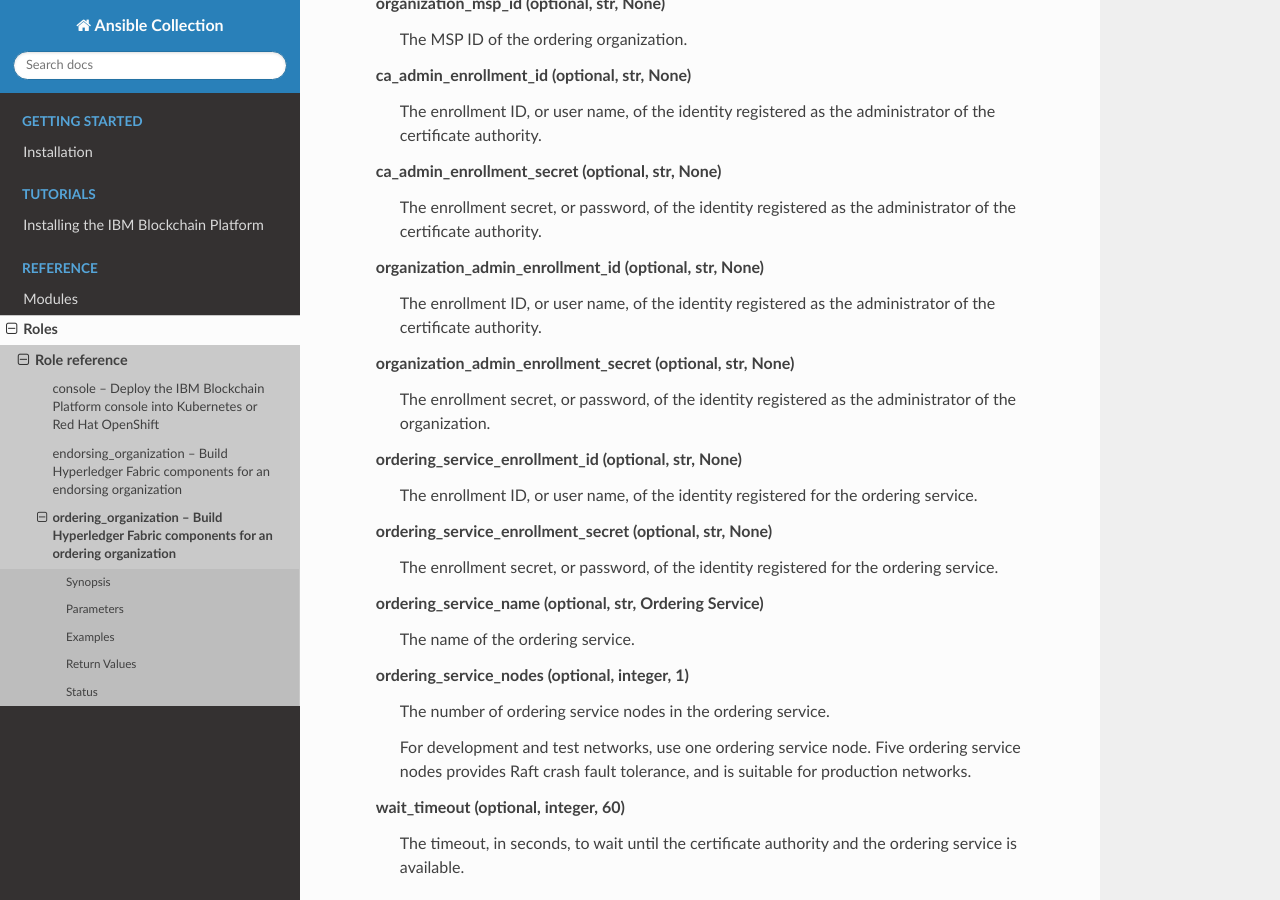
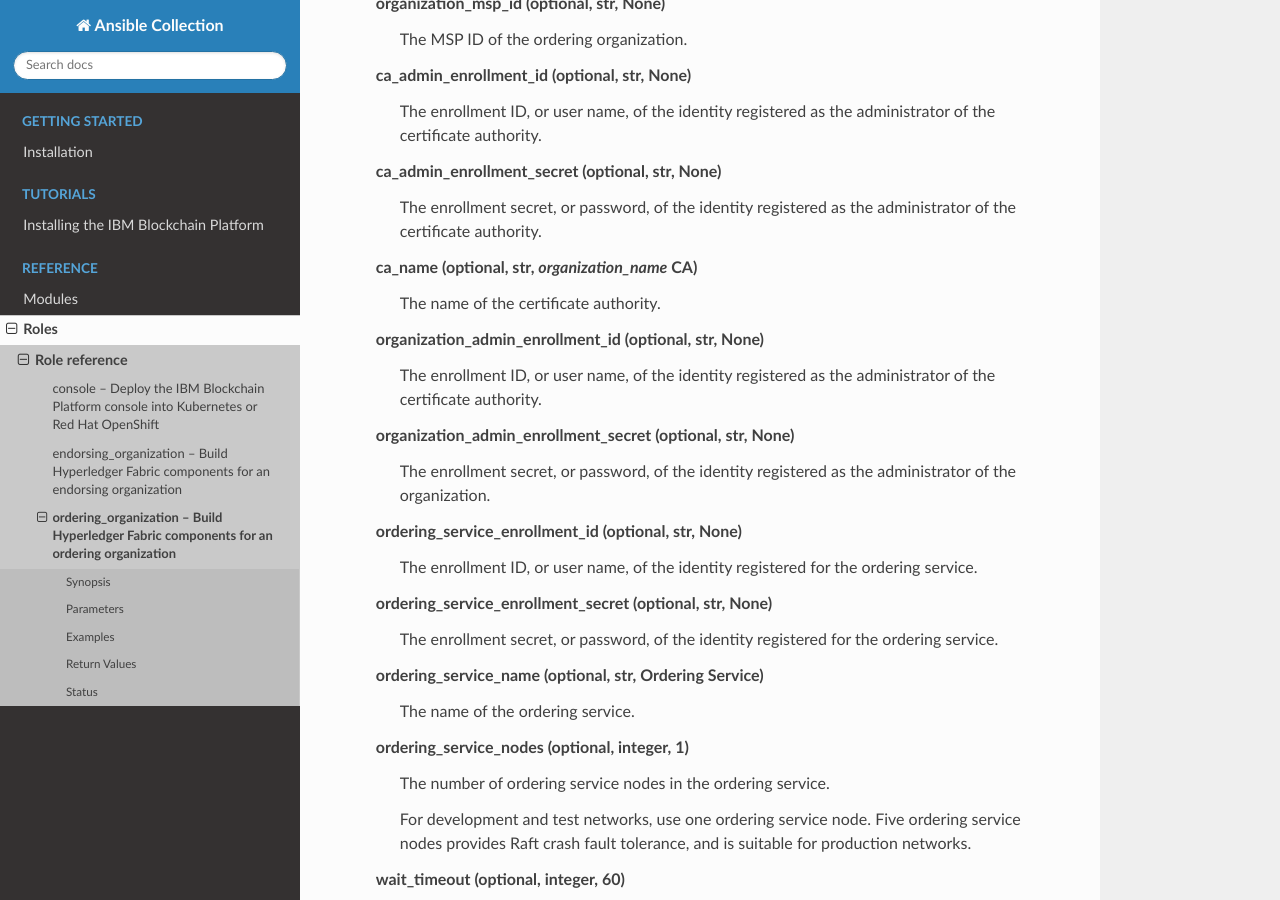
Before and after one commit to IBM-Blockchain/ansible-collection, a Sphinx documentation site: the page built from docs/source/roles/ordering_organization.rst, in a window 1280 px wide and 900 px high, scrolled down 1499 px. Built offline with Sphinx 7.4.7 and the Read the Docs theme 2.0.0, drawn with Linux system fonts in a browser that asks for light colours.

Commit message:
Add ca_name property for endorsing and ordering organization roles (resolves #197, #198)
Signed-off-by: Simon Stone <sstone1@uk.ibm.com>

```diff
--- a/docs/source/roles/endorsing_organization.rst
+++ b/docs/source/roles/endorsing_organization.rst
@@ -64,6 +64,9 @@ Parameters
   ca_admin_enrollment_secret (optional, str, None)
     The enrollment secret, or password, of the identity registered as the administrator of the certificate authority.
 
+  ca_name (optional, str, *organization_name* CA)
+    The name of the certificate authority.
+
   organization_admin_enrollment_id (optional, str, None)
     The enrollment ID, or user name, of the identity registered as the administrator of the certificate authority.
 
--- a/docs/source/roles/ordering_organization.rst
+++ b/docs/source/roles/ordering_organization.rst
@@ -64,6 +64,9 @@ Parameters
   ca_admin_enrollment_secret (optional, str, None)
     The enrollment secret, or password, of the identity registered as the administrator of the certificate authority.
 
+  ca_name (optional, str, *organization_name* CA)
+    The name of the certificate authority.
+
   organization_admin_enrollment_id (optional, str, None)
     The enrollment ID, or user name, of the identity registered as the administrator of the certificate authority.
 
```
Also changed, not shown: 6 other files.
